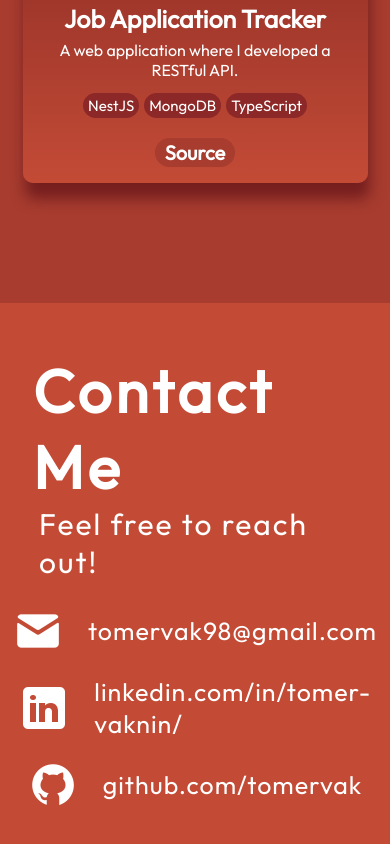
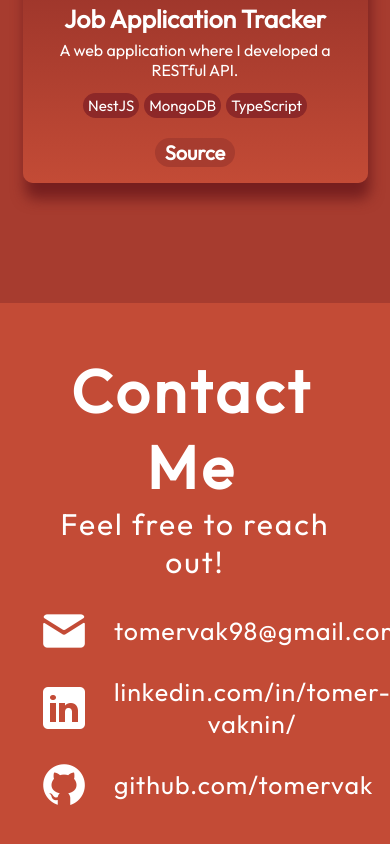
Before and after one commit to tomervak/React-Portfolio, a React (Vite) app: page / in a window 390 px wide. Shown: the part 3205-4049 px from the top of the page. Built offline with nearby package versions, Linux system fonts and the light colour scheme.

Commit message:
contact optimization

```diff
--- a/src/components/Contact/Contact.module.css
+++ b/src/components/Contact/Contact.module.css
@@ -50,6 +50,7 @@
     .container{
         flex-direction: column;
         gap: 25px;
+        text-align: center;
     }
 
     .text{
@@ -59,7 +60,7 @@
     }
 
     .links{
-        align-items:center;
+        align-items:left;
     }
 
     .link a{
```
